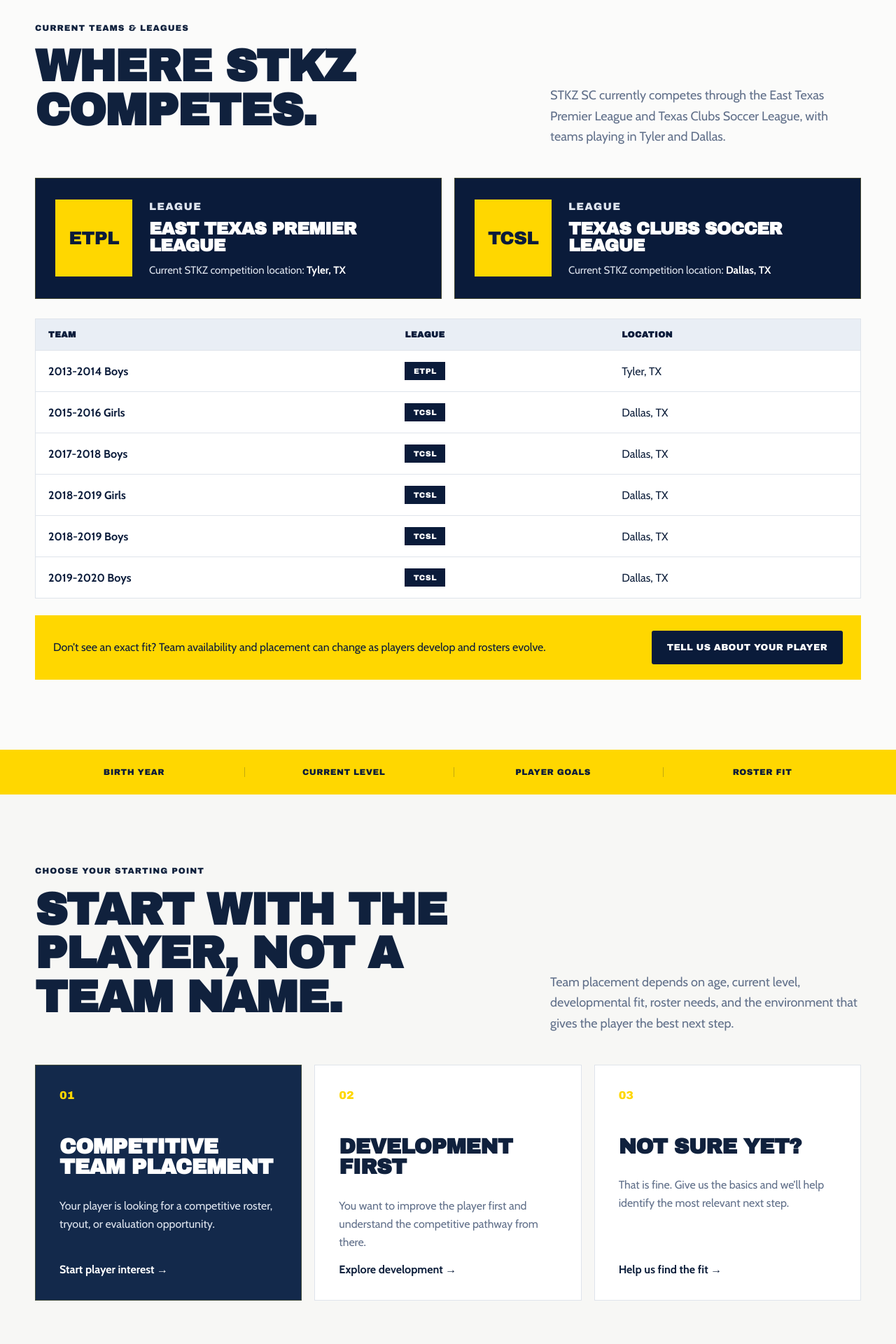
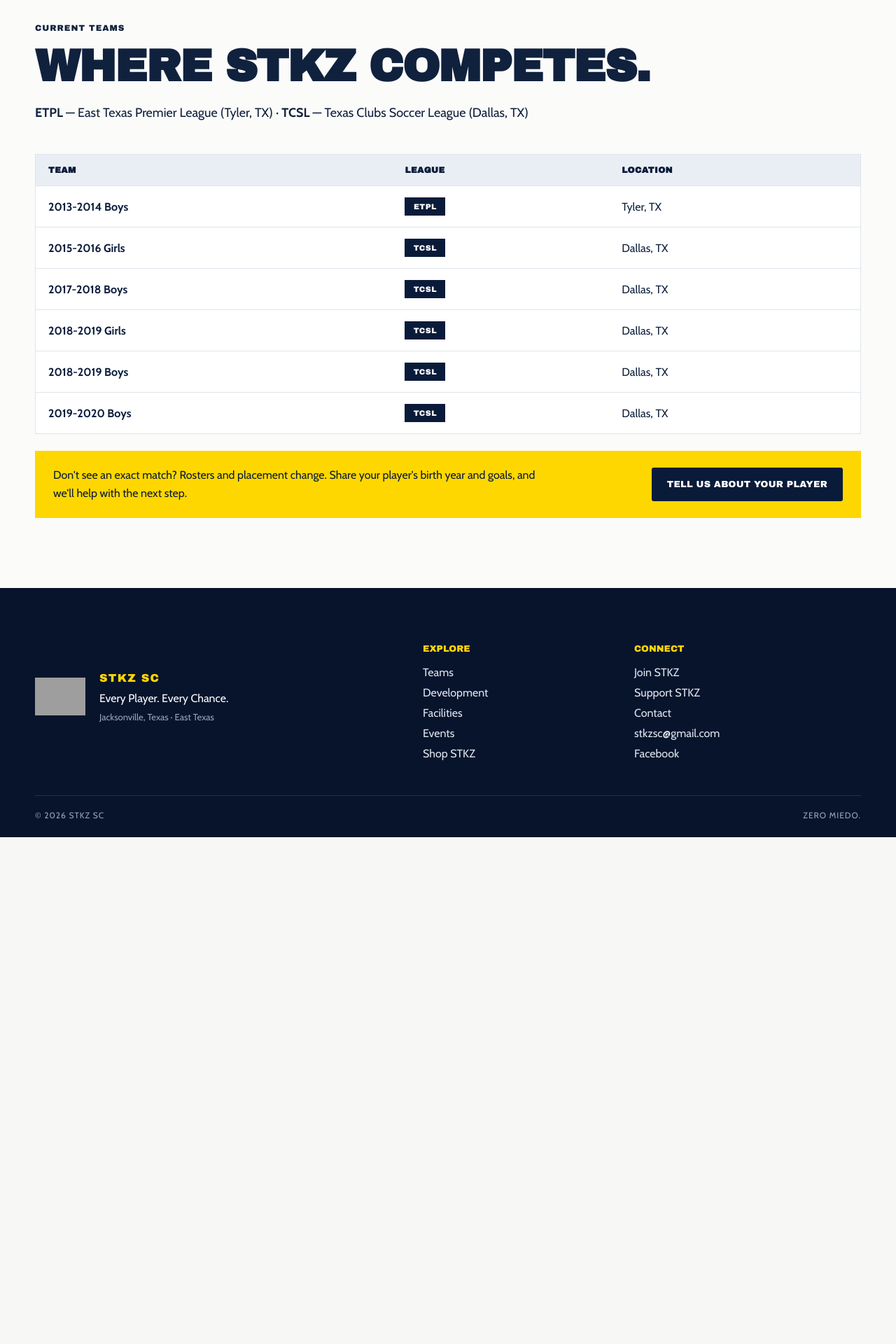
Before and after one commit to b8r0a3d4/stkz-sc-website, a Next.js app: page /teams in a window 1280 px wide. Shown: the part 680-2600 px from the top of the page at 70% size. After the commit the page ends 1876 px from the top, so only its background shows below. Built offline with nearby package versions, Linux system fonts and the light colour scheme; grey boxes are pictures that could not be loaded.

Commit message:
Simplify STKZ app/teams/page.js and remove repetitive sections

```diff
--- a/app/teams/page.js
+++ b/app/teams/page.js
@@ -1,6 +1,5 @@
 import Link from "next/link";
 import PageHero from "@/components/PageHero";
-import CTA from "@/components/CTA";
 import { media } from "@/data/media";
 import { currentTeams, leagues } from "@/data/teams";
 
@@ -15,41 +14,29 @@
       <PageHero
         eyebrow="STKZ Teams"
         title="Find Your Team."
-        copy="See our current teams and competition leagues, then tell us about your player and we’ll help identify the right next step."
+        copy="See our current teams and tell us about your player. We'll help you find the right fit."
         image={media.teams}
         imageAlt="Youth soccer players attacking during a competitive match"
       />
 
       <section className="section current-teams-section">
-        <div className="container section-heading split-heading">
-          <div>
-            <p className="eyebrow">Current Teams & Leagues</p>
-            <h2>Where STKZ competes.</h2>
-          </div>
-          <p>STKZ SC currently competes through the East Texas Premier League and Texas Clubs Soccer League, with teams playing in Tyler and Dallas.</p>
-        </div>
-
-        <div className="container league-grid">
-          {leagues.map((league) => (
-            <article className="league-card" key={league.code}>
-              <div className="league-code">{league.code}</div>
-              <div>
-                <p className="eyebrow gold">League</p>
-                <h3>{league.name}</h3>
-                <p>Current STKZ competition location: <strong>{league.competitionArea}</strong></p>
-              </div>
-            </article>
-          ))}
+        <div className="container section-heading">
+          <p className="eyebrow">Current Teams</p>
+          <h2>Where STKZ competes.</h2>
+          <p className="teams-league-summary">
+            {leagues.map((league, index) => (
+              <span key={league.code}>
+                {index > 0 && " · "}
+                <strong>{league.code}</strong> — {league.name} ({league.competitionArea})
+              </span>
+            ))}
+          </p>
         </div>
 
         <div className="container teams-table-wrap">
           <table className="teams-table">
             <thead>
-              <tr>
-                <th>Team</th>
-                <th>League</th>
-                <th>Location</th>
-              </tr>
+              <tr><th>Team</th><th>League</th><th>Location</th></tr>
             </thead>
             <tbody>
               {currentTeams.map((team) => (
@@ -61,7 +48,6 @@
               ))}
             </tbody>
           </table>
-
           <div className="teams-mobile-list" aria-label="Current STKZ teams">
             {currentTeams.map((team) => (
               <article className="team-row-card" key={team.team}>
@@ -79,60 +65,10 @@
         </div>
 
         <div className="container current-teams-cta">
-          <p>Don’t see an exact fit? Team availability and placement can change as players develop and rosters evolve.</p>
+          <p>Don't see an exact match? Rosters and placement change. Share your player's birth year and goals, and we'll help with the next step.</p>
           <Link href="/join#player-interest" className="button button-navy">Tell Us About Your Player</Link>
         </div>
       </section>
-
-      <section className="team-fit-band">
-        <div className="container team-fit-row">
-          <span>Birth year</span>
-          <span>Current level</span>
-          <span>Player goals</span>
-          <span>Roster fit</span>
-        </div>
-      </section>
-
-      <section className="section">
-        <div className="container split-heading section-heading">
-          <div><p className="eyebrow">Choose Your Starting Point</p><h2>Start with the player, not a team name.</h2></div>
-          <p>Team placement depends on age, current level, developmental fit, roster needs, and the environment that gives the player the best next step.</p>
-        </div>
-        <div className="card-grid three team-path-grid">
-          <article className="feature-card navy-card">
-            <span>01</span><h3>Competitive Team Placement</h3>
-            <p>Your player is looking for a competitive roster, tryout, or evaluation opportunity.</p>
-            <Link href="/join#player-interest">Start player interest →</Link>
-          </article>
-          <article className="feature-card">
-            <span>02</span><h3>Development First</h3>
-            <p>You want to improve the player first and understand the competitive pathway from there.</p>
-            <Link href="/development">Explore development →</Link>
-          </article>
-          <article className="feature-card">
-            <span>03</span><h3>Not Sure Yet?</h3>
-            <p>That is fine. Give us the basics and we’ll help identify the most relevant next step.</p>
-            <Link href="/join#player-interest">Help us find the fit →</Link>
-          </article>
-        </div>
-      </section>
-
-      <section className="section section-navy placement-section">
-        <div className="container placement-grid">
-          <div>
-            <p className="eyebrow gold">How Placement Works</p>
-            <h2>A clear next step without guessing.</h2>
-            <p className="placement-lead">Current availability can change as rosters develop, so we confirm the fit directly rather than publish stale openings.</p>
-          </div>
-          <ol className="placement-steps">
-            <li><span>01</span><div><strong>Tell us about the player.</strong><p>Birth year, current level, team preference, and what your family is looking for.</p></div></li>
-            <li><span>02</span><div><strong>We evaluate the fit.</strong><p>We connect that information to the most relevant current team or development opportunity.</p></div></li>
-            <li><span>03</span><div><strong>We point you to the next action.</strong><p>That may be a tryout, evaluation, conversation, or development step based on the current environment.</p></div></li>
-          </ol>
-        </div>
-      </section>
-
-      <CTA title="Ready to find the fit?" copy="Tell us your player’s birth year and goals. You do not need to know the exact team name." />
     </>
   );
 }
```
